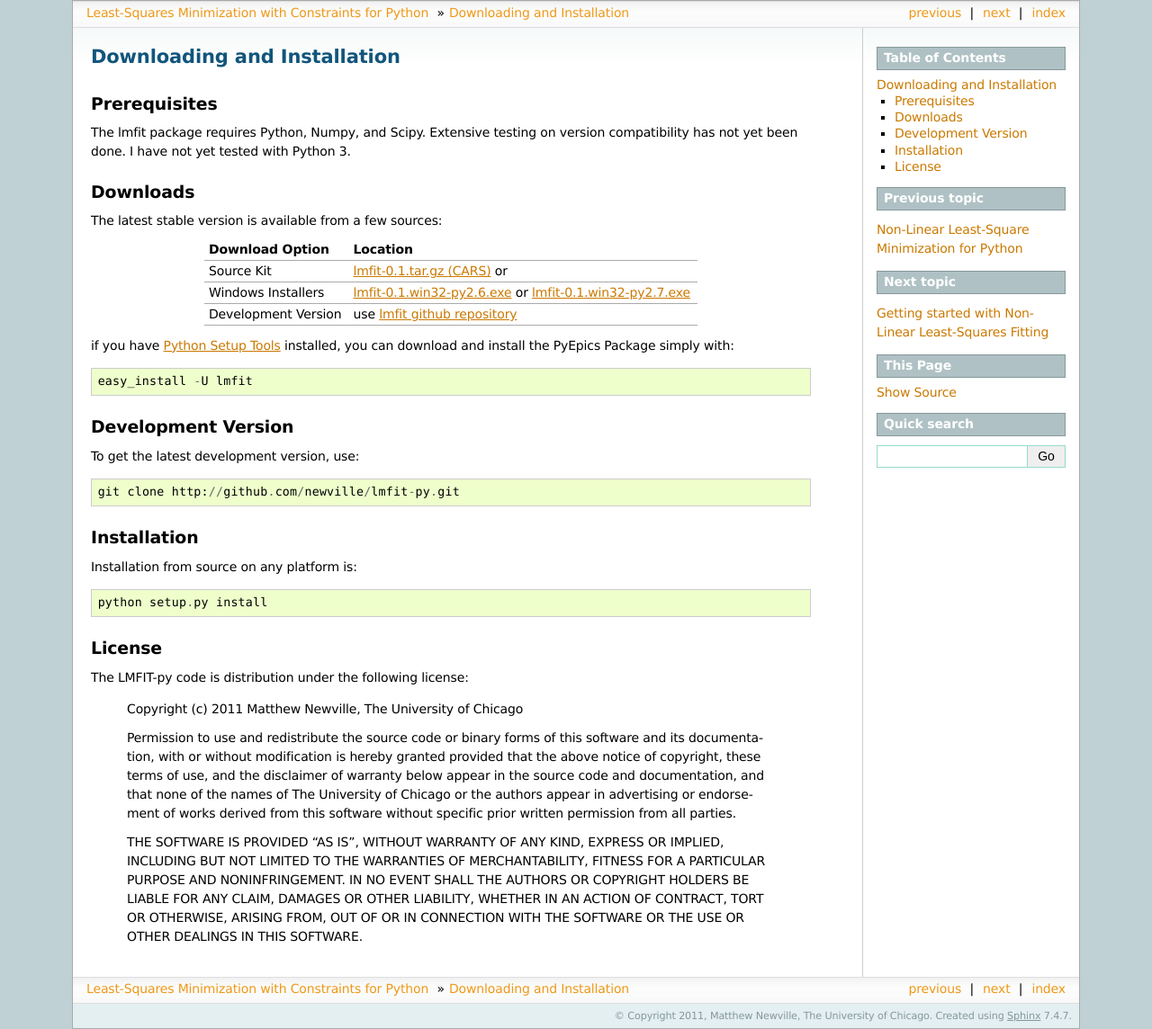
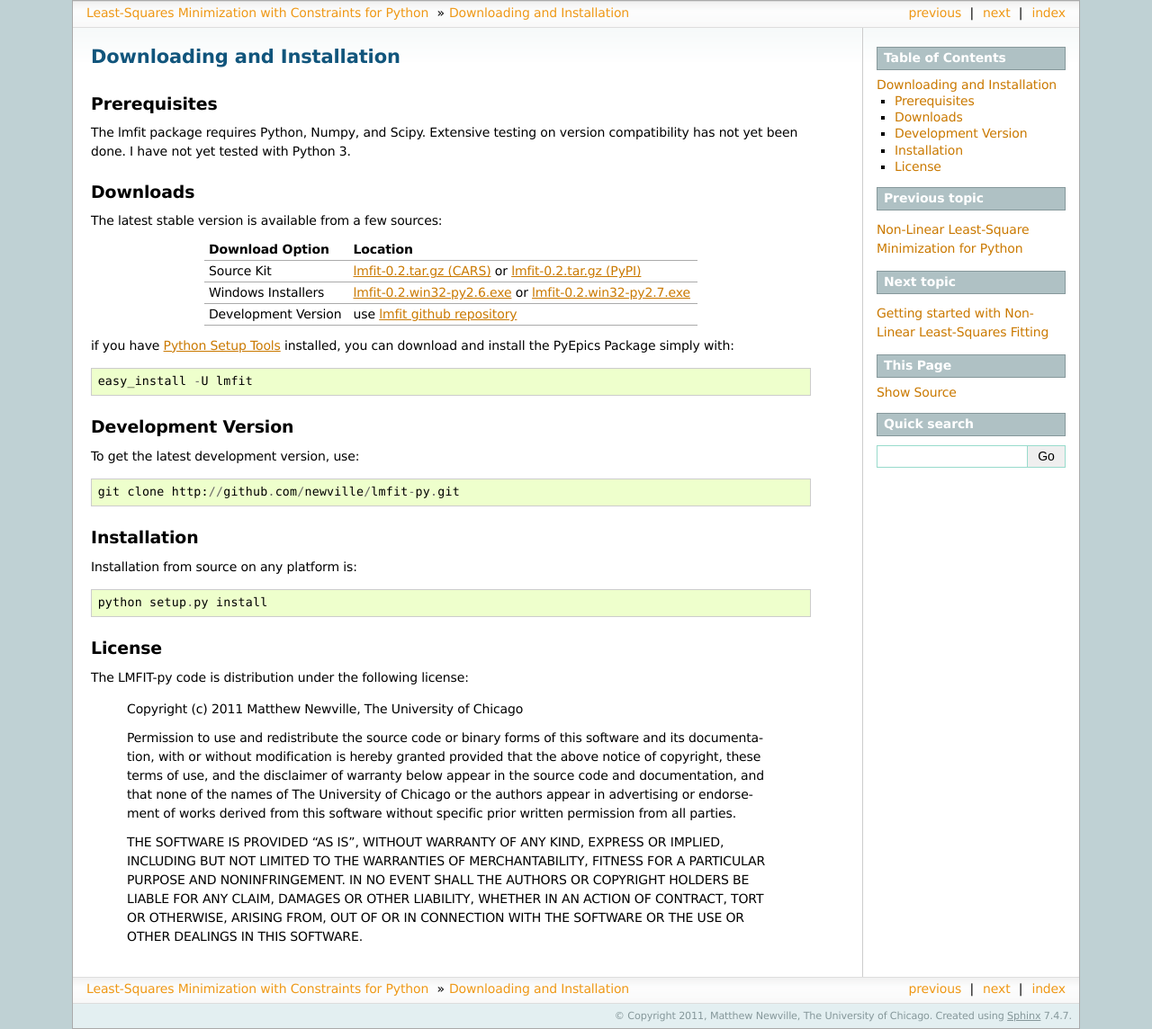
Before and after one commit to lmfit/lmfit-py, a Sphinx documentation site: the page built from doc/installation.rst, in a window 1280 px wide. Shown: the whole page at 90% size. Built offline with Sphinx 7.4.7, drawn with Linux system fonts in a browser that asks for light colours; formulas are drawn with MathJax 3; the version number is read from the project's files by our own code.

Commit message:
typo on installation doc

```diff
--- a/doc/installation.rst
+++ b/doc/installation.rst
@@ -15,9 +15,10 @@ Downloads
 
 The latest stable version is available from a few sources:
 
-.. _lmfit-0.1.tar.gz (CARS):   http://cars9.uchicago.edu/~newville/lmfit/src/lmfit-0.1.tar.gz
-.. _lmfit-0.1.win32-py2.6.exe: http://cars9.uchicago.edu/~newville/lmfit/src/lmfit-0.1-py2.6.exe
-.. _lmfit-0.1.win32-py2.7.exe: http://cars9.uchicago.edu/~newville/lmfit/src/lmfit-0.1-py2.7.exe
+.. _lmfit-0.2.tar.gz (CARS):   http://cars9.uchicago.edu/~newville/lmfit/src/lmfit-0.2.tar.gz
+.. _lmfit-0.2.tar.gz (PyPI):   http://pypi.python.org/packages/source/l/lmfit/lmfit-0.2.tar.gz
+.. _lmfit-0.2.win32-py2.6.exe: http://cars9.uchicago.edu/~newville/lmfit/src/lmfit-0.2-py2.6.exe
+.. _lmfit-0.2.win32-py2.7.exe: http://cars9.uchicago.edu/~newville/lmfit/src/lmfit-0.2-py2.7.exe
 
 .. _lmfit github repository:   http://github.com/newville/lmfit-py
 .. _lmfit at pypi:             http://pypi.python.org/pypi/lmfit/
@@ -26,10 +27,11 @@ The latest stable version is available from a few sources:
 +---------------------------+------------------------------------------+
 |  Download Option          |  Location                                |
 +===========================+==========================================+
-|  Source Kit               |  `lmfit-0.1.tar.gz (CARS)`_  or          |
+|  Source Kit               |  `lmfit-0.2.tar.gz (CARS)`_  or          |
+|                           |  `lmfit-0.2.tar.gz (PyPI)`_              |
 +---------------------------+------------------------------------------+
-|  Windows Installers       |  `lmfit-0.1.win32-py2.6.exe`_  or        |
-|                           |  `lmfit-0.1.win32-py2.7.exe`_            |
+|  Windows Installers       |  `lmfit-0.2.win32-py2.6.exe`_  or        |
+|                           |  `lmfit-0.2.win32-py2.7.exe`_            |
 +---------------------------+------------------------------------------+
 |  Development Version      |  use `lmfit github repository`_          |
 +---------------------------+------------------------------------------+
```
